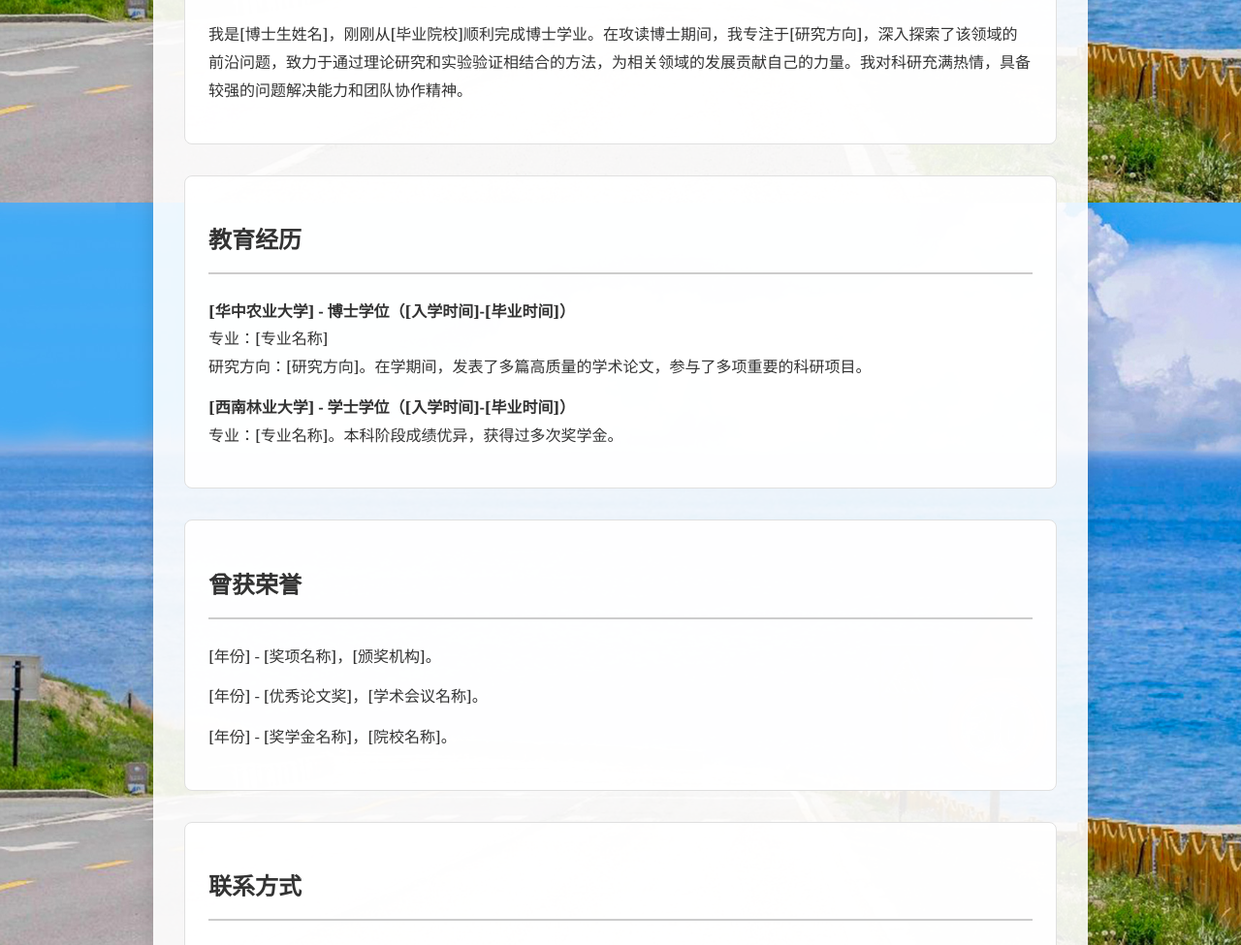
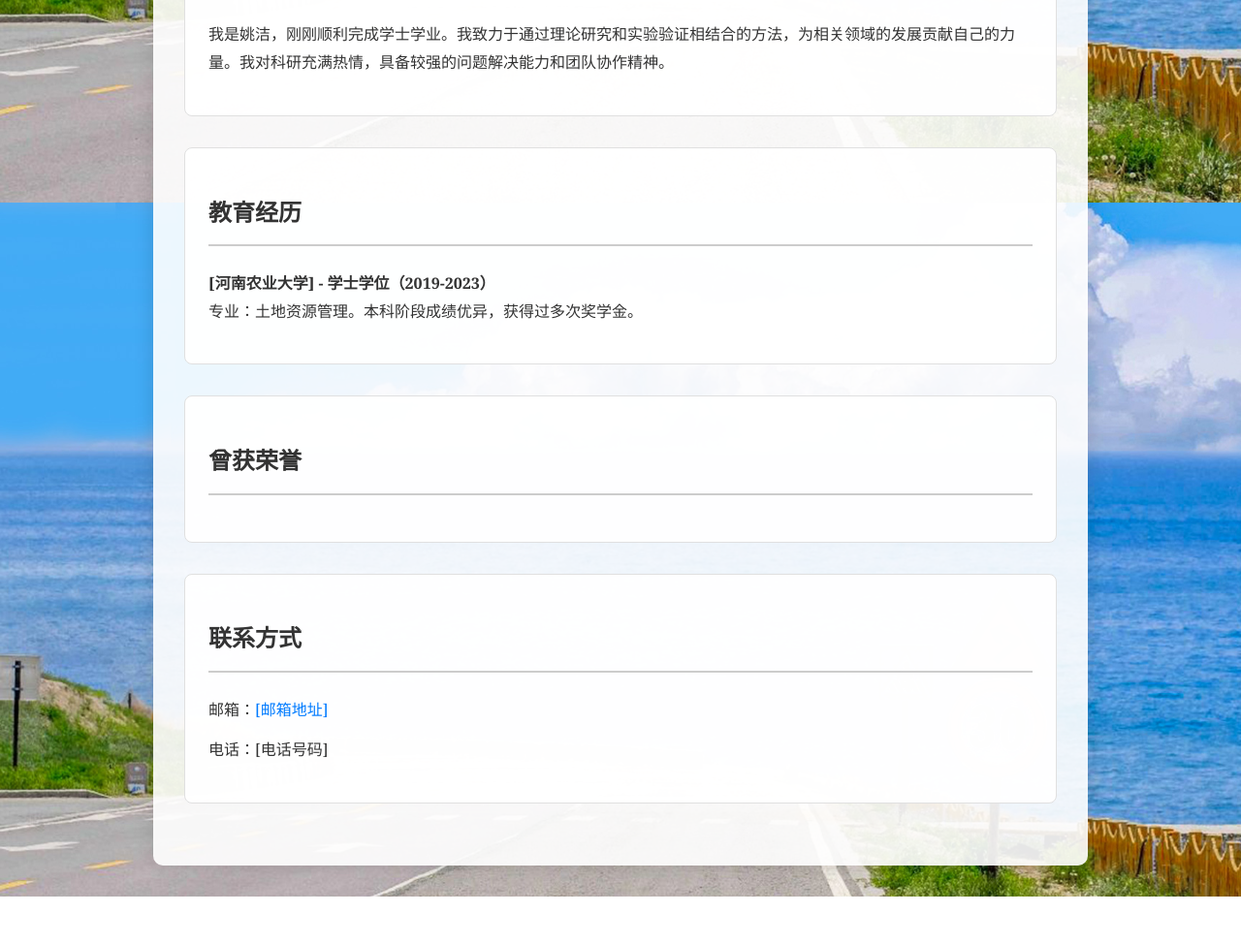
Before and after one commit to 1900375417/kczy, a plain HTML site: page docs/1.html in a window 1280 px wide. Shown: the part 591-1566 px from the top of the page at 97% size. After the commit the page ends 1516 px from the top, so only its background shows below. Drawn offline with Linux system fonts and the light colour scheme.

Commit message:
Update 1.html

```diff
--- a/docs/1.html
+++ b/docs/1.html
@@ -4,7 +4,7 @@
 <head>
     <meta charset="UTF-8">
     <meta name="viewport" content="width=device-width, initial-scale=1.0">
-    <title>个人简介 - [博士生姓名]</title>
+    <title>个人简介 - 姚洁</title>
     <style>
         @import url('https://fonts.googleapis.com/css2?family=Noto+Serif:ital,wght@0,400;0,700;1,400;1,700&display=swap');
 
@@ -227,22 +227,16 @@
         <main>
             <section id="personal-intro">
                 <h2>个人简介</h2>
-                <p>我是[博士生姓名]，刚刚从[毕业院校]顺利完成博士学业。在攻读博士期间，我专注于[研究方向]，深入探索了该领域的前沿问题，致力于通过理论研究和实验验证相结合的方法，为相关领域的发展贡献自己的力量。我对科研充满热情，具备较强的问题解决能力和团队协作精神。</p>
+                <p>我是姚洁，刚刚顺利完成学士学业。我致力于通过理论研究和实验验证相结合的方法，为相关领域的发展贡献自己的力量。我对科研充满热情，具备较强的问题解决能力和团队协作精神。</p>
             </section>
             <section id="education">
                 <h2>教育经历</h2>
                 <ul>
-                    <li><strong>[华中农业大学] - 博士学位（[入学时间]-[毕业时间]）</strong><br>专业：[专业名称]<br>研究方向：[研究方向]。在学期间，发表了多篇高质量的学术论文，参与了多项重要的科研项目。</li>
-                    <li><strong>[西南林业大学] - 学士学位（[入学时间]-[毕业时间]）</strong><br>专业：[专业名称]。本科阶段成绩优异，获得过多次奖学金。</li>
+                    <li><strong>[河南农业大学] - 学士学位（2019-2023）</strong><br>专业：土地资源管理。本科阶段成绩优异，获得过多次奖学金。</li>
                 </ul>
             </section>
             <section id="honors">
                 <h2>曾获荣誉</h2>
-                <ul>
-                    <li>[年份] - [奖项名称]，[颁奖机构]。</li>
-                    <li>[年份] - [优秀论文奖]，[学术会议名称]。</li>
-                    <li>[年份] - [奖学金名称]，[院校名称]。</li>
-                </ul>
             </section>
             <section id="contact">
                 <h2>联系方式</h2>
```
